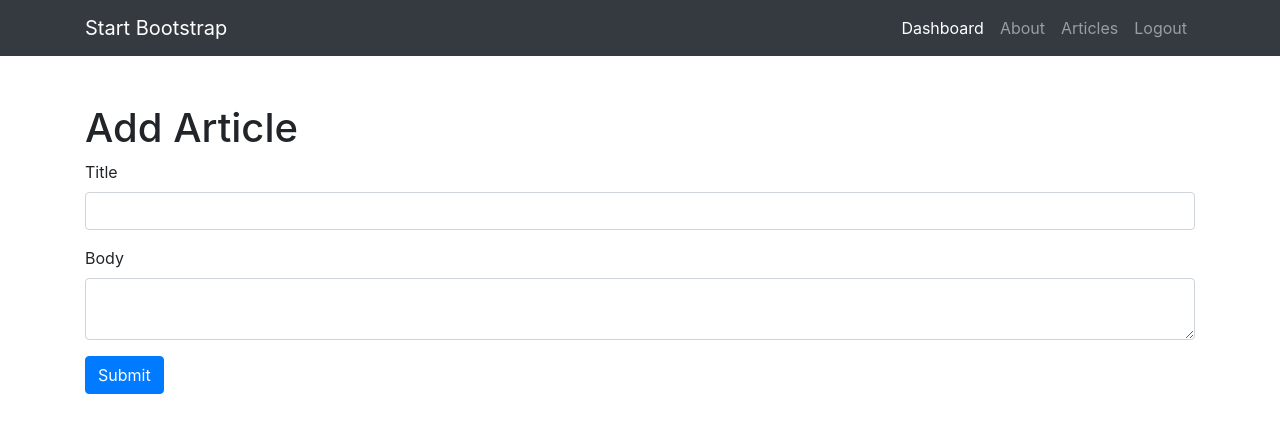
After one commit to rizkytm/flask-tki, a Flask app: page /add_article in a window 1280 px wide. The commit adds this page. Shown: the top 433 px of the page. Run offline with Flask 2, Linux system fonts and the light colour scheme; the visitor is signed in with stand-in values (Sample User, id 1); some libraries are stand-ins or nearby versions.

Commit message:
show article

```diff
--- a/app.py
+++ b/app.py
@@ -4,6 +4,7 @@ from flaskext.mysql import MySQL
 from wtforms import Form, StringField, TextAreaField, PasswordField, validators
 from passlib.hash import sha256_crypt
 from pymysql.cursors import DictCursor
+from functools import wraps
 
 app = Flask(__name__)
 
@@ -28,11 +29,29 @@ def about():
 
 @app.route('/articles')
 def articles():
-	return render_template('articles.html', articles = Articles)
+	conn = mysql.connect()
+	cursor = conn.cursor()
+
+	result = cursor.execute("SELECT * FROM articles")
+	articles = cursor.fetchall()
+
+	if result > 0:
+		return render_template('articles.html', articles=articles)
+	else:
+		msg = 'No Articles Found'
+		return render_template('articles.html', msg=msg)
+
+	cursor.close()
 
 @app.route('/article/<string:id>/')
 def article(id):
-	return render_template('article.html', id = id)
+	conn = mysql.connect()
+	cursor = conn.cursor()
+
+	result = cursor.execute("SELECT * FROM articles WHERE id = %s", [id])
+	article = cursor.fetchone()
+
+	return render_template('article.html', article=article)
 
 class RegisterForm(Form):
 	name = StringField('Name', [validators.Length(min=1, max=50)])
@@ -98,9 +117,32 @@ def login():
 
 	return render_template('login.html')
 
+def is_logged_in(f):
+	@wraps(f)
+	def wrap(*args, **kwargs):
+		if 'logged_in' in session:
+			return f(*args, **kwargs)
+		else:
+			flash('Unauthorized, Please login', 'danger')
+			return redirect(url_for('login'))
+	return wrap
+
 @app.route('/dashboard')
+@is_logged_in
 def dashboard():
-	return render_template('dashboard.html')
+	conn = mysql.connect()
+	cursor = conn.cursor()
+
+	result = cursor.execute("SELECT * FROM articles")
+	articles = cursor.fetchall()
+
+	if result > 0:
+		return render_template('dashboard.html', articles=articles)
+	else:
+		msg = 'No Articles Found'
+		return render_template('dashboard.html', msg=msg)
+
+	cursor.close()
 
 @app.route('/logout')
 def logout():
@@ -108,6 +150,33 @@ def logout():
 	flash('You are now logged out', 'success')
 	return redirect(url_for('login'))
 
+@app.route('/add_article', methods=['GET', 'POST'])
+@is_logged_in
+def add_article():
+	form = ArticleForm(request.form)
+	if request.method == 'POST' and form.validate():
+		title = form.title.data
+		body = form.body.data
+
+		conn = mysql.connect()
+		cursor = conn.cursor()
+
+		cursor.execute("INSERT INTO articles(title, body, author) VALUES(%s, %s, %s)", (title, body, session['username']))
+
+		conn.commit()
+
+		cursor.close()
+
+		flash('Article Created', 'success')
+
+		return redirect(url_for('dashboard'))
+
+	return render_template('add_article.html', form=form)
+
+class ArticleForm(Form):
+	title = StringField('Title', [validators.Length(min=1, max=200)])
+	body = TextAreaField('Body', [validators.Length(min=30)])
+
 if __name__ == '__main__':
 	app.secret_key='secret123'
 	app.run(debug=True)
--- /dev/null
+++ b/templates/add_article.html
@@ -0,0 +1,16 @@
+{% extends 'layout.html' %}
+
+{% block body %}
+<br>
+	<h1>Add Article</h1>
+	{% from "includes/_formhelpers.html" import render_field %}
+	<form method="POST" action="">
+		<div class="form-group">
+			{{ render_field(form.title, class_="form-control")}}
+		</div>
+		<div class="form-group">
+			{{ render_field(form.body, class_="form-control", id="editor")}}
+		</div>
+		<p><input type="submit" class="btn btn-primary" value="Submit"></p>
+	</form>
+{% endblock %}}
--- a/templates/includes/_navbar.html
+++ b/templates/includes/_navbar.html
@@ -7,11 +7,19 @@
         </button>
         <div class="collapse navbar-collapse" id="navbarResponsive">
           <ul class="navbar-nav ml-auto">
+            {% if session.logged_in %}
+            <li class="nav-item active">
+              <a class="nav-link" href="{{ url_for('dashboard') }}">Dashboard
+                <span class="sr-only">(current)</span>
+              </a>
+            </li>
+            {% else %}
             <li class="nav-item active">
               <a class="nav-link" href="{{ url_for('index') }}">Home
                 <span class="sr-only">(current)</span>
               </a>
             </li>
+            {% endif %}
             <li class="nav-item">
               <a class="nav-link" href="{{ url_for('about') }}">About</a>
             </li>
--- a/templates/index.html
+++ b/templates/index.html
@@ -5,5 +5,9 @@
 	<div class="jumbotron text-center">
 		<h1>Welcome to flaskApp</h1>
 		<p class="lead">This application is built on the Python Flask framework</p>
+		{% if session.logged_in == NULL %}
+			<a href="{{ url_for('register')}}" class="btn btn-primary btn-lg">Register</a>
+			<a href="{{ url_for('login')}}" class="btn btn-success btn-lg">Login</a>
+		{% endif %}
 	</div>
 {% endblock %}}
--- a/templates/layout.html
+++ b/templates/layout.html
@@ -17,5 +17,9 @@
 	</div>
 	<script src="https://code.jquery.com/jquery-3.3.1.min.js"></script>
     <script src="https://stackpath.bootstrapcdn.com/bootstrap/4.2.1/js/bootstrap.bundle.min.js"></script>
+    <script src="https://cdn.ckeditor.com/4.11.1/standard/ckeditor.js"></script>
+    <script type="text/javascript">
+    	CKEDITOR.replace('editor')
+    </script>
 </body>
 </html>
```
Also changed, not shown: templates/article.html (+6 -1 lines), templates/dashboard.html (+23 -4 lines).
